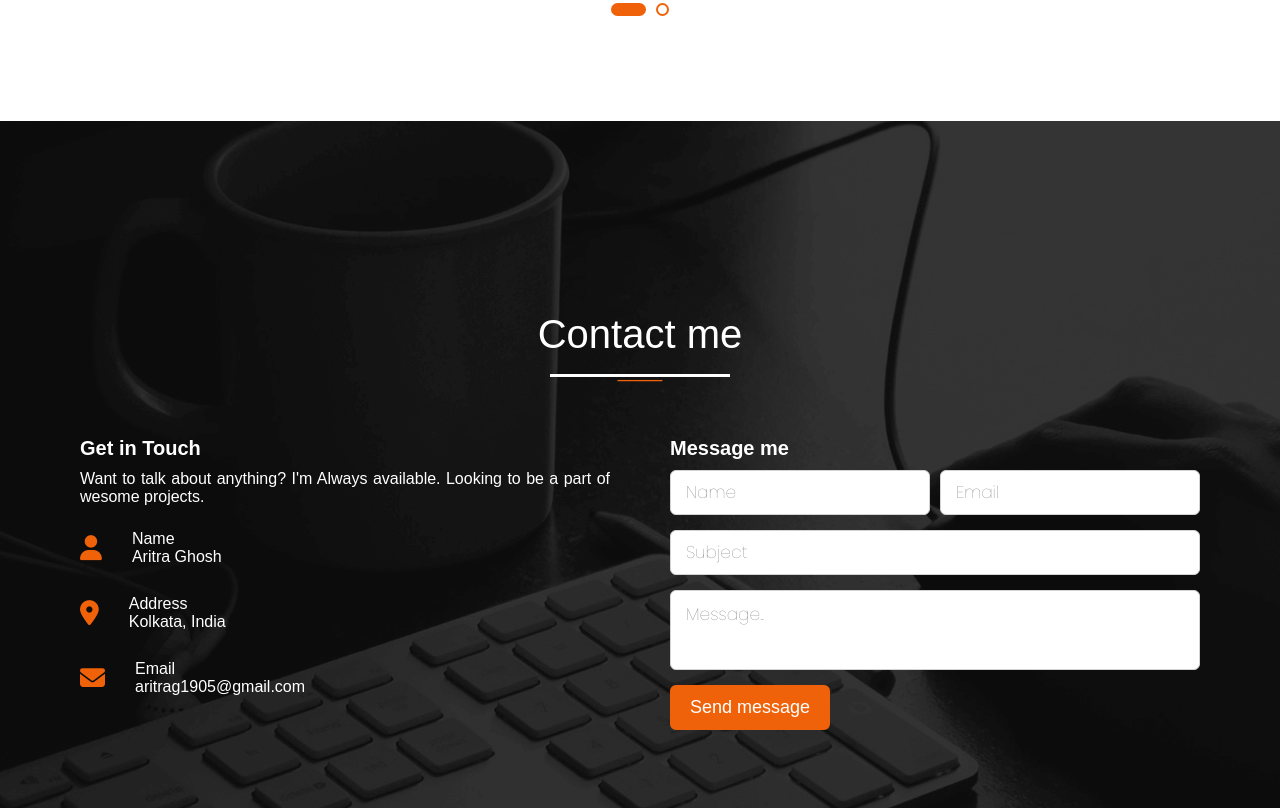
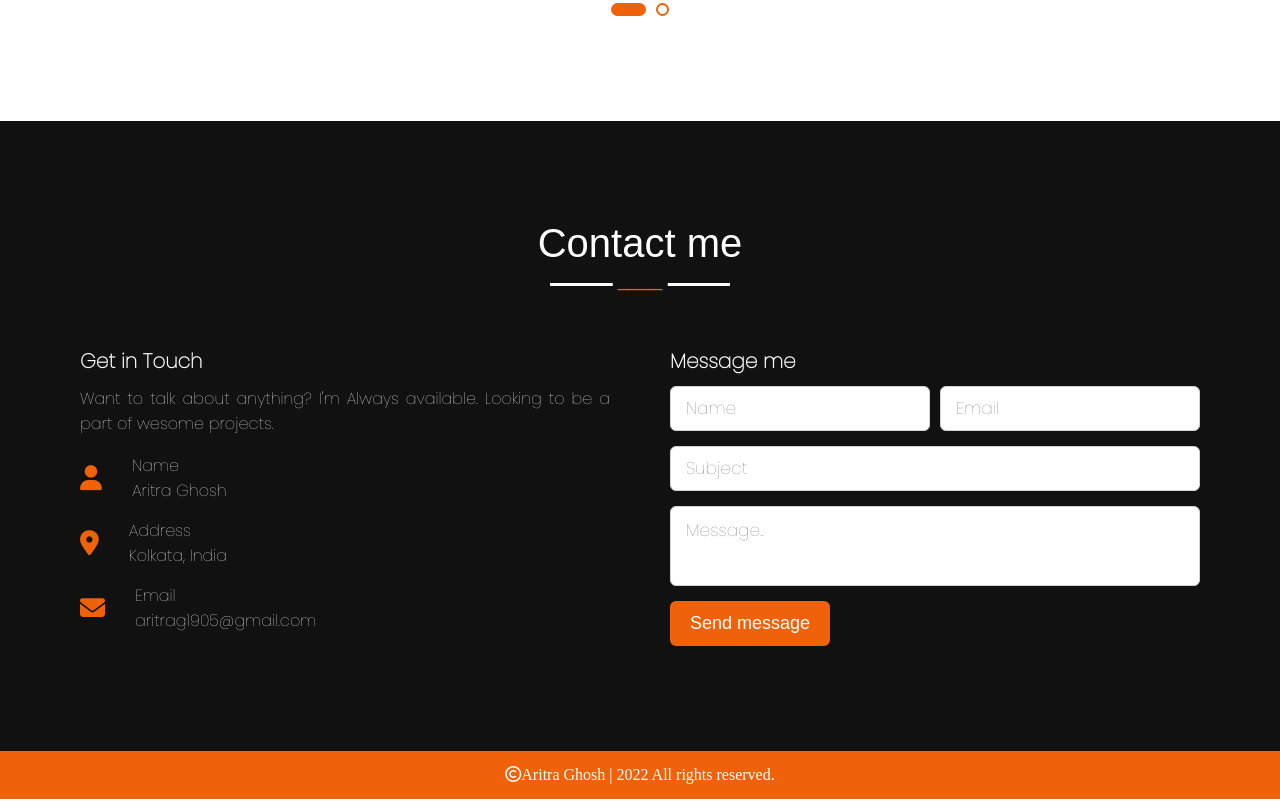
Before and after one commit to yellowobelisk/yellowobelisk.github.io, a plain HTML site: page index.html in a window 1280 px wide. Shown: the part 3100-3908 px from the top of the page. Drawn offline with nearby package versions, Linux system fonts and the light colour scheme; a web font is replaced by a local one.

Commit message:
Update foliostyle.css

```diff
--- a/foliostyle.css
+++ b/foliostyle.css
@@ -392,20 +392,14 @@ section .title::after{
 
 /* contact section styling */
 .contact{
-    display: flex;
-    background: url("contactus-background.png") no-repeat center;
-    background-size: cover;
-    background-attachment: fixed;
-    height: 100vh;
-    color:#fff;
-    min-width: 500px;
-    font-family: 'Ubuntu', sans-serif;
+    color: #fff;
+    background: #111;
 }
 .contact .title::before{
     background: #fff;
 }
 .contact .title::after{
-    background: none;
+    background: #111;
     content: "____";
 }
 
```
